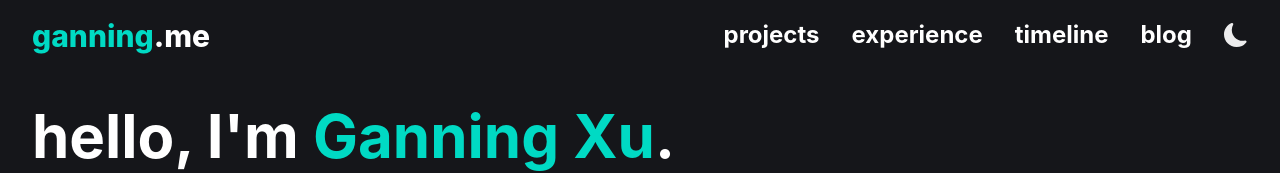
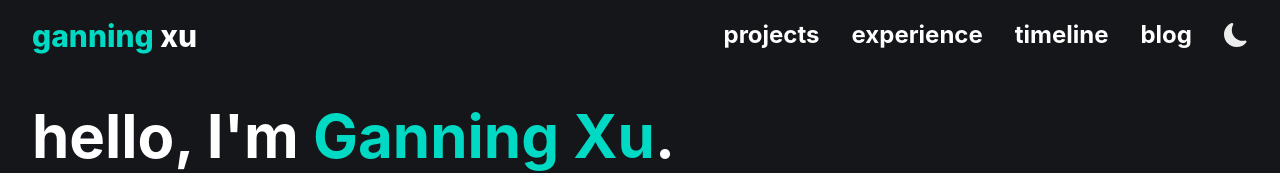
Before and after one commit to ganning127/ganningxu.com, a Next.js app: page / in a window 1280 px wide. Shown: the top 173 px of the page. Built offline with nearby package versions, Linux system fonts and the light colour scheme.

Commit message:
replace url

```diff
--- a/components/NavBar/index.jsx
+++ b/components/NavBar/index.jsx
@@ -58,7 +58,7 @@ export const NavBar = (props) => {
                                     display="inline"
                                     color={textColors[colorMode]}
 
-                                >.me</Text>
+                                > xu</Text>
                             </motion.a>
 
 
```
